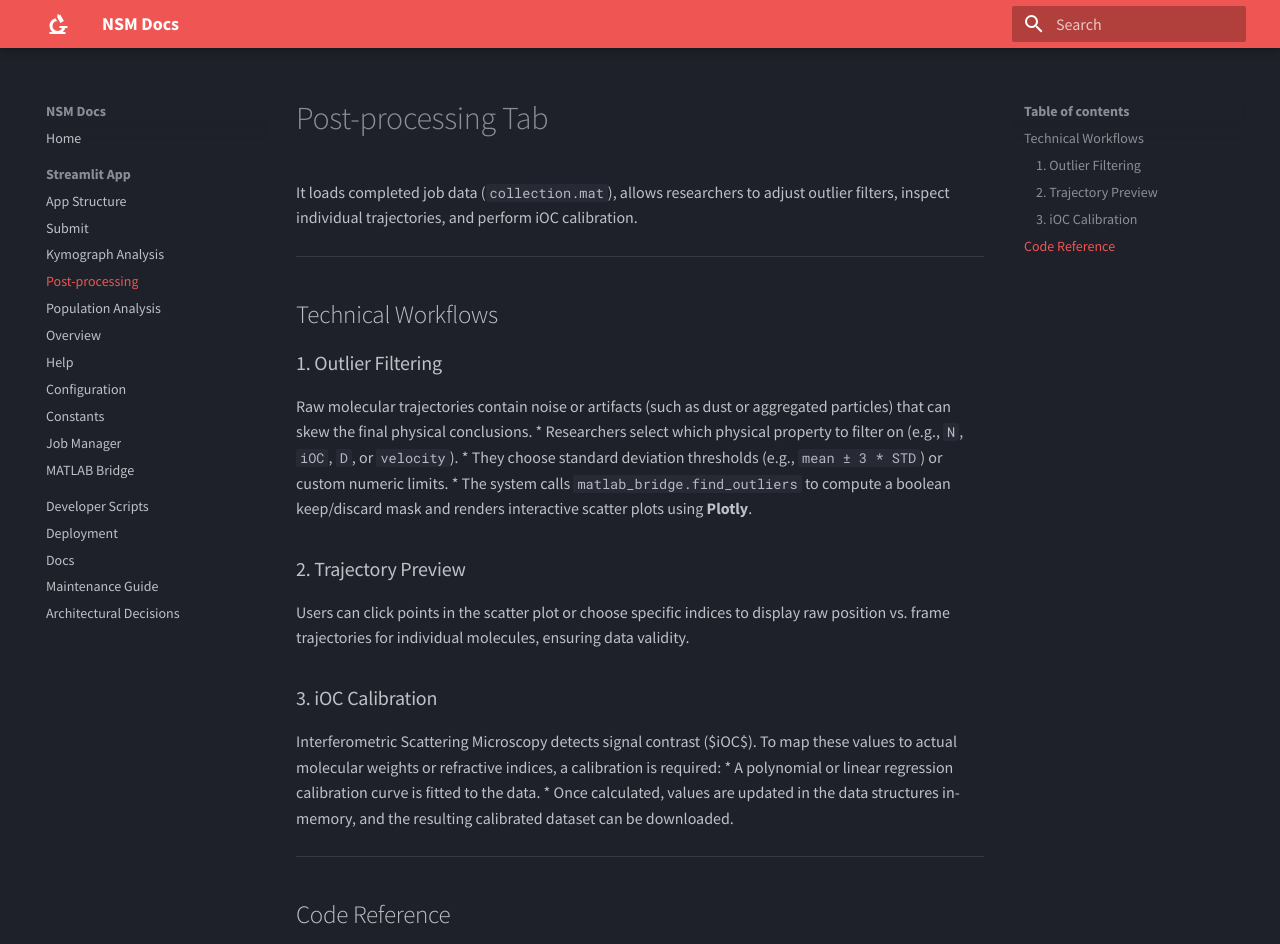
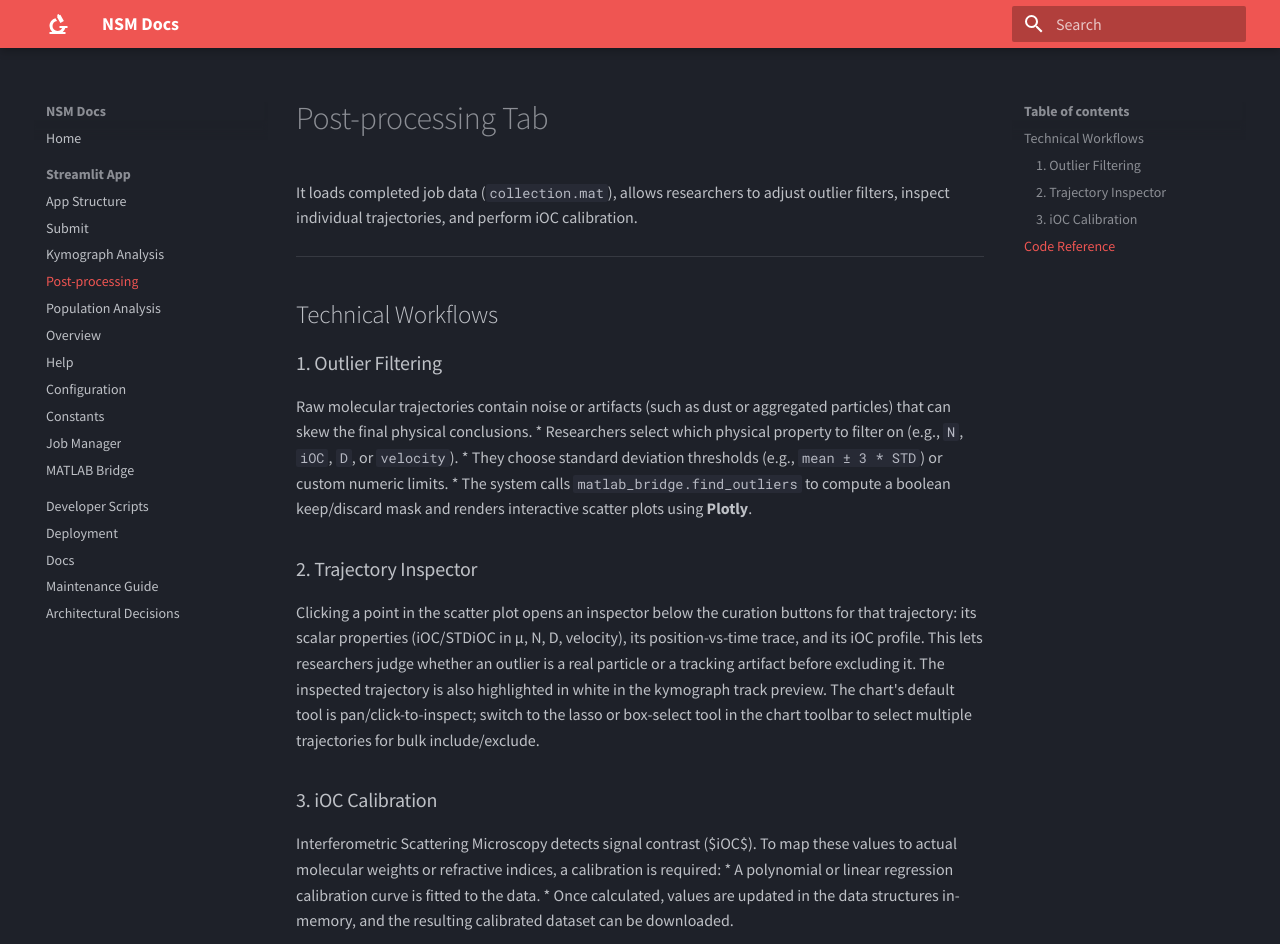
Before and after one commit to Dass33/MatlabPoC, an MkDocs documentation site: the page built from docs/streamlit/postprocessing.md, in a window 1280 px wide and 1219 px high, cut to the strip 0-944 px from the top of the window. Built offline with MkDocs 1.6.1 and Material for MkDocs 9.7.7, drawn with Linux system fonts in a browser that asks for light colours.

Commit message:
docs: cover inspector, live kymographs, exports and overview stats; fix stale zip list

```diff
--- a/docs/streamlit/postprocessing.md
+++ b/docs/streamlit/postprocessing.md
@@ -12,8 +12,14 @@ Raw molecular trajectories contain noise or artifacts (such as dust or aggregate
 *   They choose standard deviation thresholds (e.g., `mean ± 3 * STD`) or custom numeric limits.
 *   The system calls `matlab_bridge.find_outliers` to compute a boolean keep/discard mask and renders interactive scatter plots using **Plotly**.
 
-### 2. Trajectory Preview
-Users can click points in the scatter plot or choose specific indices to display raw position vs. frame trajectories for individual molecules, ensuring data validity.
+### 2. Trajectory Inspector
+Clicking a point in the scatter plot opens an inspector below the curation buttons for that
+trajectory: its scalar properties (iOC/STDiOC in µ, N, D, velocity), its position-vs-time trace,
+and its iOC profile. This lets researchers judge whether an outlier is a real particle or a
+tracking artifact before excluding it. The inspected trajectory is also highlighted in white in
+the kymograph track preview. The chart's default tool is pan/click-to-inspect; switch to the
+lasso or box-select tool in the chart toolbar to select multiple trajectories for bulk
+include/exclude.
 
 ### 3. iOC Calibration
 Interferometric Scattering Microscopy detects signal contrast ($iOC$). To map these values to actual molecular weights or refractive indices, a calibration is required:
```
Also changed, not shown: docs/index.md (+3 -0 lines), docs/streamlit/config.md (+4 -0 lines), docs/streamlit/overview.md (+17 -6 lines), docs/streamlit/population.md (+4 -0 lines), docs/streamlit/submit.md (+3 -0 lines), 1 other file.
